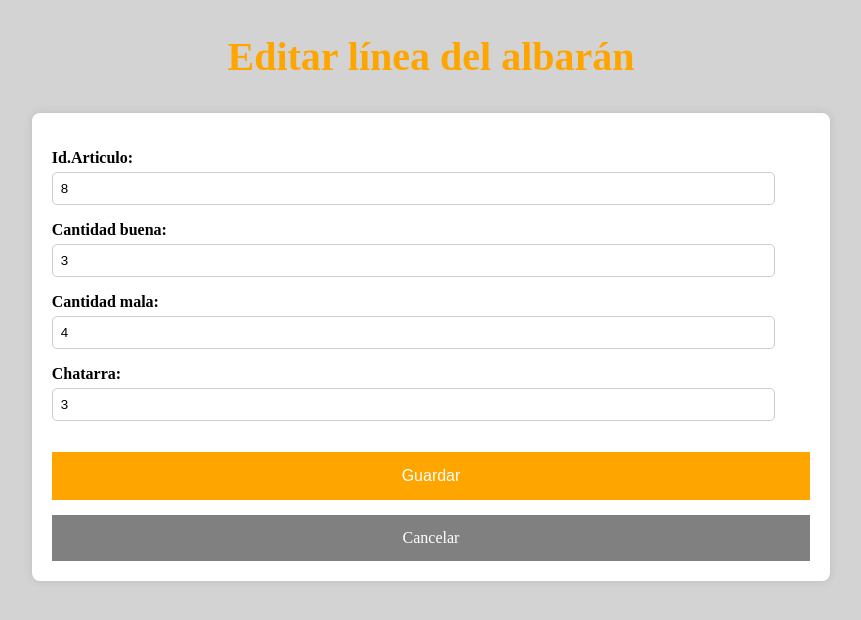
After one commit to rubenroman58/pda, a Django app: page /editar_linea/50/ in a window 1280 px wide. The commit adds this page. Shown: the top 620 px of the page, without its empty margins (209-1070 px from the left). Run offline with Django 5.2, Linux system fonts and the light colour scheme; data comes from the database, SQL or seed files in the repository; both versions use the stored data as it was after the commit.

Commit message:
prueba commit

```diff
--- a/Patio/Patio/urls.py
+++ b/Patio/Patio/urls.py
@@ -16,7 +16,7 @@ Including another URLconf
 """
 from django.contrib import  admin
 from django.urls import path
-from pda.views import iniciar_tarea,login_view,eliminar_tarea,eliminar_alabarn,informacionIndek,detalles_albaran,lista_albaranes_completa,estadisticas_trabajador,detalles_tarea,lista_tareas_completa,lista_trabajadores,estadisticas,agregar_lineas,crear_paquete,home,salir,finalizar_tarea,seleccionar_albaran
+from pda.views import iniciar_tarea,editar_linea_articulo,eliminar_linea_articulo,login_view,eliminar_tarea,eliminar_alabarn,informacionIndek,detalles_albaran,lista_albaranes_completa,estadisticas_trabajador,detalles_tarea,lista_tareas_completa,lista_trabajadores,estadisticas,agregar_lineas,crear_paquete,home,salir,finalizar_tarea,seleccionar_albaran
 
 urlpatterns = [
     path('admin/', admin.site.urls),
@@ -39,5 +39,7 @@ urlpatterns = [
     path('informacionIndek/',informacionIndek, name='informacionIndek'),
     path('eliminar_albaran/<int:albaran_id>/',eliminar_alabarn,name='eliminarAlbaran'),
     path('eliminar_tarea/<int:tarea_id>/',eliminar_tarea,name='eliminarTarea'),
+    path('editar_linea/<int:linea_id>/', editar_linea_articulo, name='editar_linea'),
+    path('eliminar_linea/<int:linea_id>/', eliminar_linea_articulo, name='eliminar_linea'),
 
 ]
--- a/Patio/pda/views.py
+++ b/Patio/pda/views.py
@@ -1,4 +1,5 @@
 from django.shortcuts import render, redirect
+from django.urls import reverse
 from datetime import datetime,timedelta,date
 from django.db.models import Sum,Q
 from django.shortcuts import get_object_or_404
@@ -7,6 +8,7 @@ from .forms import PatioForm,PaqueteForm,AlbaranForm,LineaArticulo,LineaArticulo
 from django.contrib import messages
 from django.contrib.auth import authenticate, login
 from django.views.decorators.csrf import csrf_exempt
+from django.forms import modelformset_factory
 
 def iniciar_tarea(request):
     if request.method == 'POST':
@@ -113,38 +115,46 @@ def seleccionar_albaran(request):
     return render(request, 'seleccionar_albaran.html', {'form': form})
 def home (request):
     return render(request,'index.html')
-def agregar_lineas(request,albaran_id):
-    albaran = AlbaranDevolucion.objects.get(id=albaran_id)
-    if request.method=='POST':
-        form=LineaArticuloForm(request.POST)
+
+from django.shortcuts import render, get_object_or_404, redirect
+from django.urls import reverse
+from .models import AlbaranDevolucion, LineaArticulo, Articulo
+from .forms import LineaArticuloForm
+
+def agregar_lineas(request, albaran_id):
+    albaran = get_object_or_404(AlbaranDevolucion, id=albaran_id)
+
+    # Obtener la URL de la página anterior (HTTP_REFERER)
+    volver_url = request.META.get('HTTP_REFERER', reverse('listaAlbaranes'))  # URL por defecto si no se encuentra REFERER
+
+    # Si el método es POST (el formulario ha sido enviado)
+    if request.method == 'POST':
+        form = LineaArticuloForm(request.POST)
         if form.is_valid():
-         cantidad_buena= form.cleaned_data['cantidad_buena']
-         cantidad_mala= form.cleaned_data['cantidad_mala']
-         chatarra= form.cleaned_data['chatarra']
-         idArticulo= form.cleaned_data['idArticulo']
+            # Crear la línea del artículo
+            LineaArticulo.objects.create(
+                albaran=albaran,
+                idArticulo=form.cleaned_data['idArticulo'],
+                cantidad_buena=form.cleaned_data['cantidad_buena'],
+                cantidad_mala=form.cleaned_data['cantidad_mala'],
+                chatarra=form.cleaned_data['chatarra']
+            )
+            # Después de agregar, redirigir al usuario a la página de origen
+            return redirect(volver_url)  # Redirige a la página anterior
 
-         LineaArticulo.objects.create(
-             albaran=albaran,
-             idArticulo=idArticulo,
-             cantidad_buena=cantidad_buena,
-             chatarra=chatarra,
-             cantidad_mala=cantidad_mala
-         )
-         return redirect('agregar_lineas', albaran_id=albaran.id)
-        else:
-            return render(request,'agregar_lineas.html',{
-                'form':form,
-                'albaran':albaran,
-                'articulos':{art.id: art.nombre for art in Articulo.objects.all()},
-            })
     else:
+        # Si no es un POST, mostramos el formulario vacío
         form = LineaArticuloForm()
-        articulos_dict = {art.id: art.nombre for art in Articulo.objects.all()}
-        return render(request, 'agregar_lineas.html', {
-            'form': form,
-            'albaran': albaran,
-            'articulos':articulos_dict
-             })
+
+    articulos_dict = {art.id: art.nombre for art in Articulo.objects.all()}
+
+    return render(request, 'agregar_lineas.html', {
+        'form': form,
+        'albaran': albaran,
+        'articulos': articulos_dict,
+        'volver_url': volver_url  # Pasa la URL a la plantilla
+    })
+
 def salir(request):
     return render(request,'cerrar_programa.html')
 
@@ -378,3 +388,27 @@ def login_view(request):
             messages.error(request, 'Usuario o contraseña incorrecta')
 
     return render(request, 'login.html')
+
+def editar_linea_articulo(request, linea_id):
+    linea = get_object_or_404(LineaArticulo, id=linea_id)
+    albaran = linea.albaran
+
+    if request.method == 'POST':
+        form = LineaArticuloForm(request.POST, instance=linea)
+        if form.is_valid():
+            form.save()
+            return redirect('detalle_albaran', albaran_id=albaran.id)
+    else:
+        form = LineaArticuloForm(instance=linea)
+
+    return render(request, 'editar_linea.html', {
+        'form': form,
+        'albaran': albaran
+    })
+
+
+def eliminar_linea_articulo(request, linea_id):
+    linea = get_object_or_404(LineaArticulo, id=linea_id)
+    albaran_id = linea.albaran.id
+    linea.delete()
+    return redirect('detalle_albaran', albaran_id=albaran_id)
--- a/Patio/templates/agregar_lineas.html
+++ b/Patio/templates/agregar_lineas.html
@@ -14,6 +14,7 @@
             color: orange;
             font-size: 40px;
         }
+
         a {
             text-decoration: none;
             color: white;
@@ -25,8 +26,6 @@
             width: 100%;
             box-sizing: border-box;
         }
-
-
 
         a:hover {
             background-color: lightgray;
@@ -117,7 +116,8 @@
                     {{ form.chatarra }}
                 </div>
                 <button type="submit">Continuar</button>
-                <a href="/seleccionar_albaran/">Volver a Seleccion Albaran</a>
+                <a href="{{volver_url}}">Atrás</a>
+
             </form>
         </div>
     </div>
--- /dev/null
+++ b/Patio/templates/editar_linea.html
@@ -0,0 +1,118 @@
+<!DOCTYPE html>
+<html lang="es">
+
+<head>
+    <meta charset="UTF-8">
+    <title>Editar Línea</title>
+    <style>
+        body {
+            background-color: lightgrey;
+        }
+
+        h2 {
+            text-align: center;
+            color: orange;
+            font-size: 40px;
+        }
+
+        .container {
+            display: flex;
+            justify-content: center;
+            margin-top: 20px;
+        }
+
+        .form-container {
+            background-color: white;
+            padding: 20px;
+            border-radius: 8px;
+            box-shadow: 0 0 10px rgba(0, 0, 0, 0.1);
+            width: 60%;
+        }
+
+        .btn {
+            background-color: grey;
+            color: white;
+            padding: 14px 20px;
+            border: 1px solid black;
+            border-radius: 2px;
+            cursor: pointer;
+            align-items: center;
+            width: 120px;
+            text-align: center;
+            margin: 10px;
+        }
+
+        .btn:hover {
+            background-color: lightgray;
+        }
+
+        a {
+            text-decoration: none;
+            color: white;
+            display: block;
+            background-color: grey;
+            padding: 14px 20px;
+            text-align: center;
+            margin-top: 15px;
+            width: 100%;
+            box-sizing: border-box;
+        }
+
+        a:hover {
+            background-color: lightgray;
+        }
+
+        .form-group {
+            margin-bottom: 15px;
+        }
+
+        .form-group label {
+            font-weight: bold;
+        }
+
+        .form-group input {
+            width: 93%;
+            padding: 8px;
+            margin-top: 5px;
+            border-radius: 5px;
+            border: 1px solid #ccc;
+        }
+
+        button[type="submit"] {
+            background-color: orange;
+            border: none;
+            color: white;
+            padding: 15px 25px;
+            text-align: center;
+            text-decoration: none;
+            font-size: 16px;
+            cursor: pointer;
+            width: 100%;
+            margin-top: 15px;
+        }
+
+        button[type="submit"]:hover {
+            background-color: #f39c12;
+        }
+    </style>
+</head>
+
+<body>
+    <h2>Editar línea del albarán</h2>
+    <div class="container">
+        <div class="form-container">
+            <form method="post">
+                <div class="form-group">
+                    {% csrf_token %}
+                    {{ form.as_p }}
+                </div>
+                <button type="submit">Guardar</button>
+                <a href="{% url 'detalle_albaran' albaran.id %}">Cancelar</a>
+            </form>
+        </div>
+    </div>
+
+
+</body>
+
+</html>
```
Also changed, not shown: Patio/templates/detalle_albaran.html (+10 -3 lines), Patio/templates/estadisticas.html (+46 -17 lines), Patio/templates/index.html (+48 -22 lines), Patio/templates/informacionIndek.html (+91 -17 lines), Patio/db.sqlite3, Patio/static/img/imagen-historia.jpg (added).
